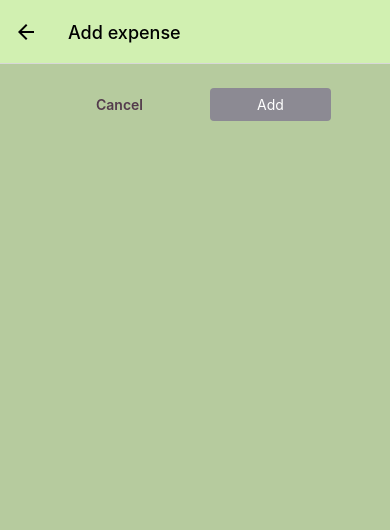
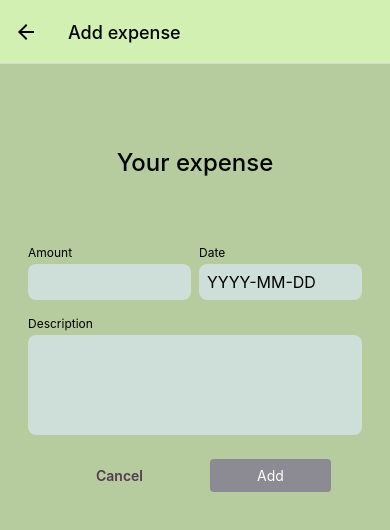
Before and after one commit to maksym-bohun/RN-Expense-Tracker, a React Native app: screen /ManageExpense in a window 390 px wide. Shown: the top 530 px of the page. Built offline with nearby package versions, Linux system fonts and the light colour scheme.

Commit message:
created form design

```diff
--- /dev/null
+++ b/components/ManageExpense/ExpenseForm.jsx
@@ -0,0 +1,60 @@
+import React from "react";
+import { StyleSheet, Text, TextInput, View } from "react-native";
+import Input from "./Input";
+
+const ExpenseForm = ({ title }) => {
+  const changeAmountHandler = () => {};
+  const changeDateHandler = () => {};
+  const changeDescriptionHandler = () => {};
+
+  return (
+    <View style={styles.form}>
+      <Text style={styles.title}>Your expense</Text>
+      <View style={styles.inputsContainer}>
+        <Input
+          style={styles.input}
+          label="Amount"
+          textInputConfig={{
+            keyboardType: "decimal-pad",
+            onChangeText: changeAmountHandler,
+          }}
+        />
+        <Input
+          style={styles.input}
+          label="Date"
+          textInputConfig={{
+            placeholder: "YYYY-MM-DD",
+            maxLenght: 10,
+            onChangeText: changeDateHandler,
+          }}
+        />
+      </View>
+      <Input
+        label="Description"
+        textInputConfig={{
+          onChangeText: changeDescriptionHandler,
+          multiline: true,
+          autoCorrect: true,
+        }}
+      />
+    </View>
+  );
+};
+
+export default ExpenseForm;
+
+const styles = StyleSheet.create({
+  inputsContainer: {
+    flexDirection: "row",
+    justifyContent: "space-between",
+  },
+  input: {
+    flex: 1,
+  },
+  title: {
+    textAlign: "center",
+    marginVertical: 60,
+    fontSize: 24,
+    fontWeight: "500",
+  },
+});
--- /dev/null
+++ b/components/ManageExpense/Input.jsx
@@ -0,0 +1,40 @@
+import React from "react";
+import { Text, View, TextInput, StyleSheet } from "react-native";
+
+const Input = ({ label, textInputConfig, style }) => {
+  return (
+    <View style={[styles.inputContainer, style]}>
+      <Text style={styles.label}>{label}</Text>
+      <TextInput
+        {...textInputConfig}
+        style={[
+          styles.input,
+          textInputConfig?.multiline && styles.inputMultiline,
+        ]}
+      />
+    </View>
+  );
+};
+
+export default Input;
+
+const styles = StyleSheet.create({
+  inputContainer: {
+    marginHorizontal: 4,
+    marginVertical: 8,
+  },
+  label: {
+    fontSize: 12,
+    marginBottom: 4,
+  },
+  input: {
+    backgroundColor: "#CDDFD8",
+    borderRadius: 8,
+    padding: 8,
+    fontSize: 16,
+  },
+  inputMultiline: {
+    minHeight: 100,
+    textAlignVertical: "top",
+  },
+});
--- a/screens/ManageExpenseScreen.jsx
+++ b/screens/ManageExpenseScreen.jsx
@@ -1,9 +1,10 @@
 import React, { useEffect, useLayoutEffect, useState } from "react";
-import { StyleSheet, Text, View } from "react-native";
+import { StyleSheet, Text, TextInput, View } from "react-native";
 import IconButton from "../components/IconButton";
 import Button from "../components/Button";
 import { useDispatch, useSelector } from "react-redux";
 import { deleteExpense } from "../store/expensesSlice";
+import ExpenseForm from "../components/ManageExpense/ExpenseForm";
 
 const ManageExpensesScreen = ({ route, navigation }) => {
   const dispatch = useDispatch("expenses");
@@ -44,6 +45,7 @@
 
   return (
     <View style={styles.container}>
+      <ExpenseForm />
       <View style={styles.buttonsContainer}>
         <Button style={styles.button} mode="flat" onPress={cancelHandler}>
           Cancel
@@ -81,6 +83,7 @@
     flexDirection: "row",
     justifyContent: "space-around",
     marginHorizontal: 20,
+    marginTop: 16,
   },
   button: {
     width: "40%",
--- a/utils/date.js
+++ b/utils/date.js
@@ -1,6 +1,5 @@
 export function getFormattedDate(dateISOString) {
   const date = new Date(dateISOString);
-  console.log("DATE -------", date);
   return `${date.getFullYear()}-${date.getMonth() + 1}-${date.getDate()}`;
 }
 
```
